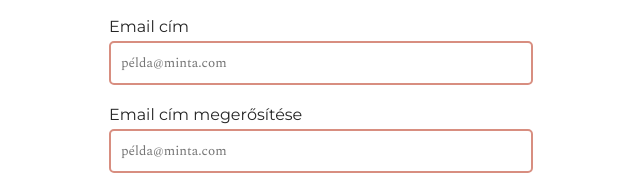
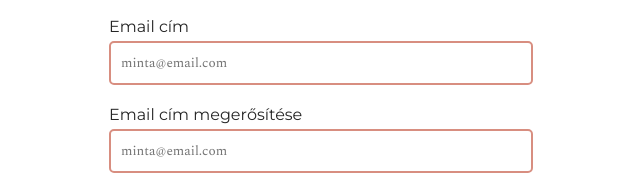
Before and after one commit to SzBorka/White_Hair_Form, a plain HTML site: page index.html in a window 1280 px wide. Shown: the part 191-381 px from the top of the page, 331-971 px from the left. Drawn offline with nearby package versions, Linux system fonts and the light colour scheme.

Commit message:
Update index.html

```diff
--- a/index.html
+++ b/index.html
@@ -20,11 +20,11 @@
             </div>
             <div class="form-group">
                 <label for="email">Email cím</label>
-                <input type="email" id="email" name="email" required placeholder="példa@minta.com">
+                <input type="email" id="email" name="email" required placeholder="minta@email.com">
             </div>
             <div class="form-group">
                 <label for="confirm-email">Email cím megerősítése</label>
-                <input type="email" id="confirm-email" name="confirm-email" required placeholder="példa@minta.com">
+                <input type="email" id="confirm-email" name="confirm-email" required placeholder="minta@email.com">
             </div>
             <div class="form-group">
                 <label for="source">Honnan hallott rólunk?</label>
```
